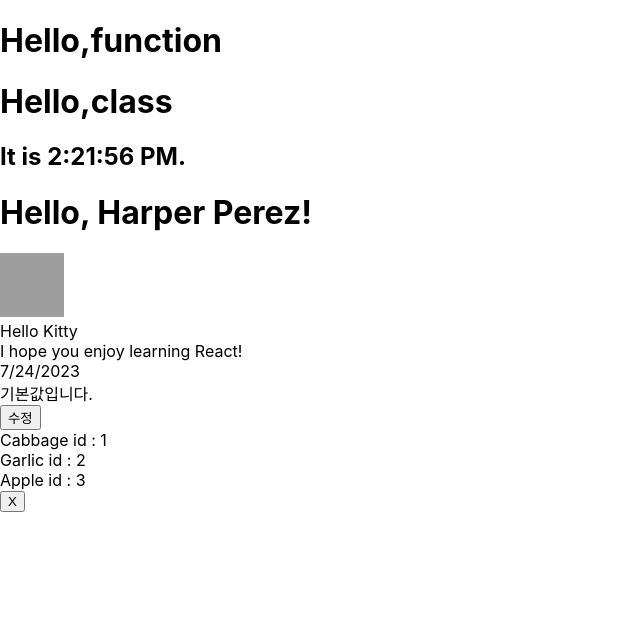
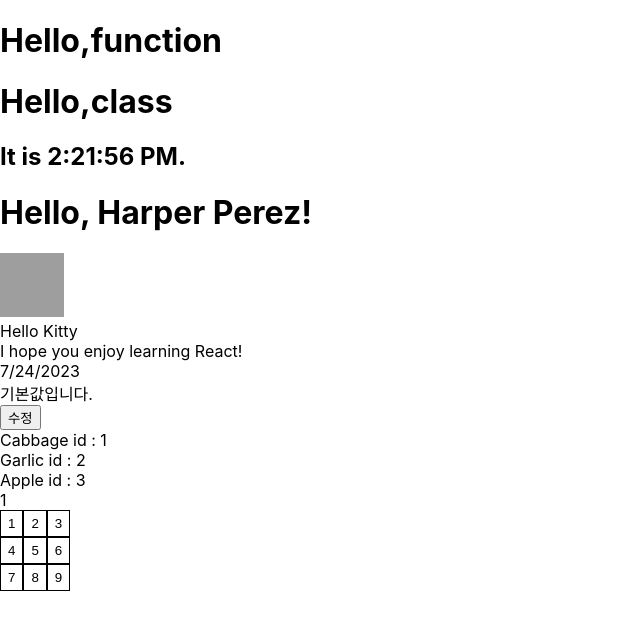
Before and after one commit to jcs526/my-app, a React (Create React App) app: page / in a window 1280 px wide. Shown: the top 630 px of the page, without its empty margins (0-640 px from the left). Built offline with nearby package versions, Linux system fonts and the light colour scheme; grey boxes are pictures that could not be loaded.

Commit message:
tictactoc 업데이트중

```diff
--- a/src/index.js
+++ b/src/index.js
@@ -1,4 +1,4 @@
-import React from 'react';
+import React, { useEffect, useState } from 'react';
 import ReactDOM from 'react-dom/client';
 import './index.css';
 import App from './App';
@@ -6,6 +6,8 @@ import reportWebVitals from './reportWebVitals';
 import UseState from './UseState';
 import ListItems from './ListItems';
 import TicTacToc from './ticTacToc/ticTacToc.js';
+
+import './style.css';
 
 const root = ReactDOM.createRoot(document.getElementById('root'));
 
@@ -62,6 +64,20 @@ const Comment = (props) => {
   </div>)
 }
 
+const UseEffectTest = ()=>{
+  const [num,setNum] = useState(0);
+
+  const handleClick = () => {
+    setNum(num+1);
+  };
+
+  useEffect(()=>{
+    handleClick()
+  },[])
+
+  return (<div><div onClick={handleClick}>{num}</div></div>)
+}
+
 
 const tick = () => {
 
@@ -77,6 +93,7 @@ const tick = () => {
         author={comment.author} />
       <UseState></UseState>
       <ListItems></ListItems>
+      <UseEffectTest></UseEffectTest>
       <TicTacToc></TicTacToc>
     </div>
   );
--- /dev/null
+++ b/src/style.css
@@ -0,0 +1,9 @@
+.square{
+    padding: 5px 7px;
+    border: 1px black solid;
+    background-color: white;
+}
+.board-row{
+    margin: 0;
+    padding: 0;
+}
--- a/src/ticTacToc/Square.js
+++ b/src/ticTacToc/Square.js
@@ -1,3 +1,19 @@
 export default function Square() {
-    return <button className="square">X</button>;
+    return  <>
+    <div className="board-row">
+      <button className="square">1</button>
+      <button className="square">2</button>
+      <button className="square">3</button>
+    </div>
+    <div className="board-row">
+      <button className="square">4</button>
+      <button className="square">5</button>
+      <button className="square">6</button>
+    </div>
+    <div className="board-row">
+      <button className="square">7</button>
+      <button className="square">8</button>
+      <button className="square">9</button>
+    </div>
+  </>
   }
```
